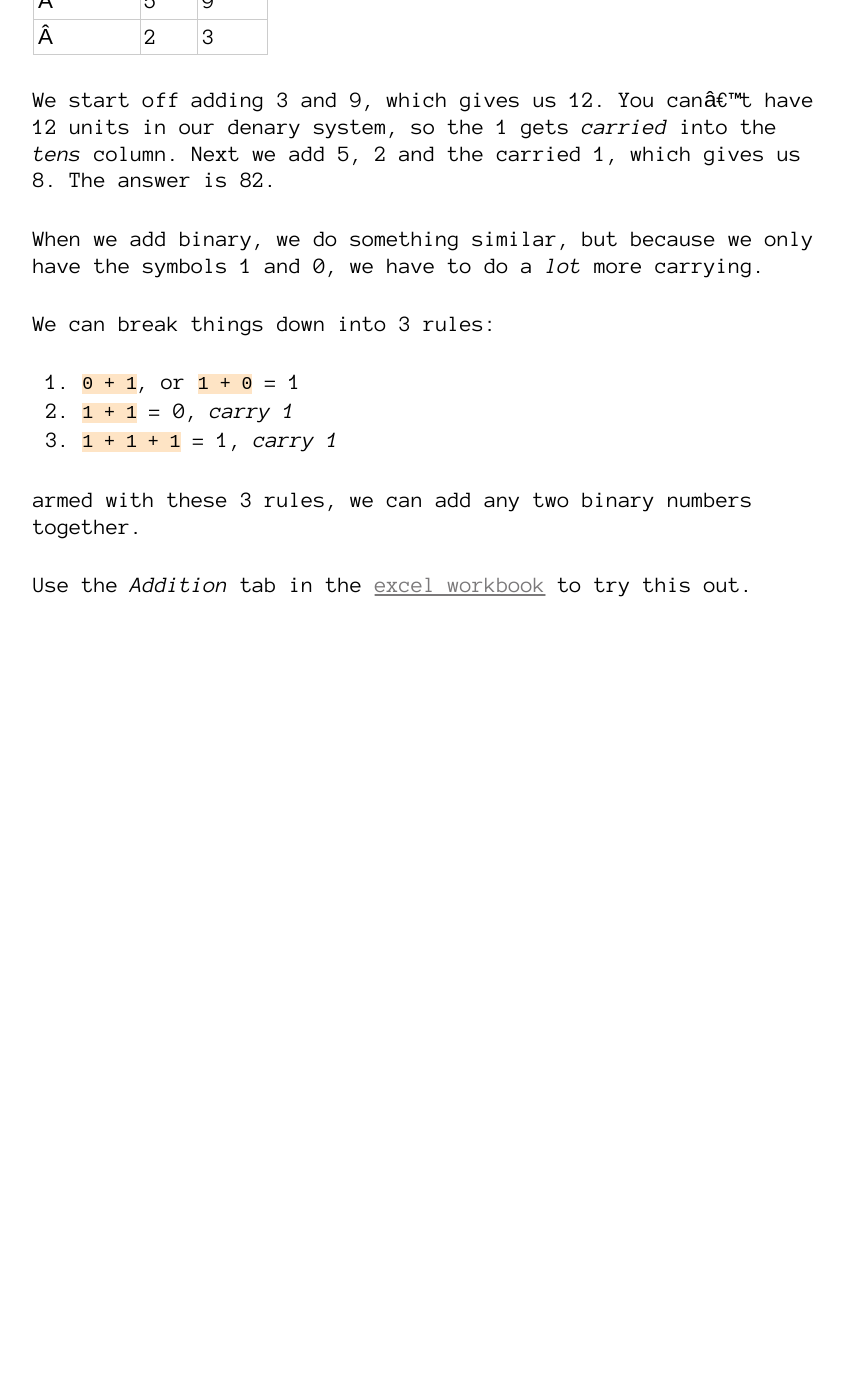
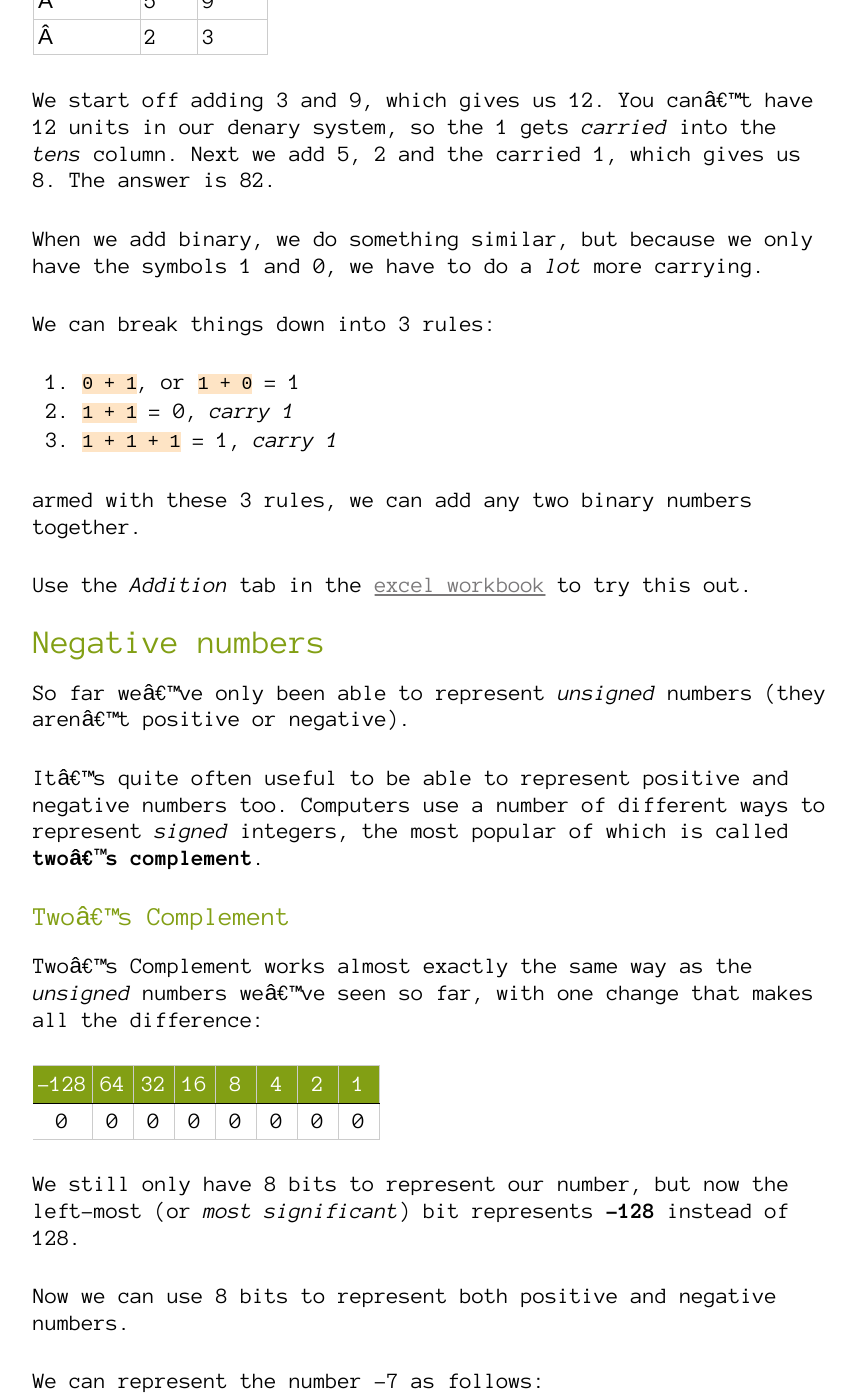
Before and after one commit to MalphasWats/computing.codes, a Jekyll site: the page built from KS3/binary.markdown, in a window 1280 px wide and 1400 px high, scrolled down 3073 px. Shown: the whole window, without its empty margins (207-1063 px from the left). Built offline with Jekyll 4.4.1, drawn with Linux system fonts in a browser that asks for light colours; before the commit the page ends 3703 px from its top, so only the background shows below that; some of the changed text lies outside the part shown.

Commit message:
added negative nums and subtraction

````diff
--- a/KS3/binary.markdown
+++ b/KS3/binary.markdown
@@ -147,3 +147,85 @@
 armed with these 3 rules, we can add any two binary numbers together.
 
 Use the *Addition* tab in the [excel workbook](../GCSE/resources/Binary_arithmetic.xlsx) to try this out.
+
+## Negative numbers
+
+So far we've only been able to represent *unsigned* numbers (they aren't positive or negative).
+
+It's quite often useful to be able to represent positive and negative numbers too. Computers use a number of different ways to represent *signed* integers, the most popular of which is called **two's complement**.
+
+### Two's Complement
+
+Two's Complement works almost exactly the same way as the *unsigned* numbers we've seen so far, with one change that makes all the difference:
+
+<table class="number_system binary" id="twocomp">
+<tbody>
+<tr><th>-128</th><th>64</th><th>32</th><th>16</th><th>8</th><th>4</th><th>2</th><th>1</th></tr>
+<tr><td class="zero">0</td><td class="zero">0</td><td class="zero">0</td><td class="zero">0</td><td class="zero">0</td><td class="zero">0</td><td class="zero">0</td><td class="zero">0</td></tr>
+</tbody></table>
+
+<script type="text/javascript">
+
+(function()
+{
+	var t = document.getElementById('twocomp')
+	td = t.getElementsByTagName('td')
+	for (var i=0; i<td.length; i++)
+	{
+		td[i].onclick = function(e)
+		{
+			if (this.innerHTML == '1') { this.innerHTML = '0'; this.className='zero'; }
+			else { this.innerHTML = '1'; this.className='one'; }
+		}.bind(td[i])
+	}
+})()
+
+</script>
+
+We still only have 8 bits to represent our number, but now the left-most (or *most significant*) bit represents **-128** instead of 128.
+
+Now we can use 8 bits to represent both positive and negative numbers.
+
+We can represent the number -7 as follows:
+
+<table class="number_system binary">
+<tbody>
+<tr><th>-128</th><th>64</th><th>32</th><th>16</th><th>8</th><th>4</th><th>2</th><th>1</th></tr>
+<tr><td>1</td><td>1</td><td>1</td><td>1</td><td>1</td><td>0</td><td>0</td><td>1</td></tr>
+</tbody></table>
+
+which is equivalent to the sum ` -128 + 64 + 32 + 16 + 8 + 1 ` which is -7.
+
+## Subtraction
+
+Computers can't subtract.
+
+But they're still really good at addition! Consider that the following sum can be written out in several ways:
+
+``` 2 - 1 = 1
+ 2 + (-1) = 1
+ -1 + 2 = 1
+```
+
+We can use this, along with our Two's Complement to do subtraction.
+
+Let's use the sum above `2 - 1`
+
+first, we need the numbers represented in binary:
+
+<table class="number_system binary">
+<tbody>
+<tr><th>-128</th><th>64</th><th>32</th><th>16</th><th>8</th><th>4</th><th>2</th><th>1</th></tr>
+<tr><td>0</td><td>0</td><td>0</td><td>0</td><td>0</td><td>0</td><td>1</td><td>0</td></tr>
+<tr><td>1</td><td>1</td><td>1</td><td>1</td><td>1</td><td>1</td><td>1</td><td>1</td></tr>
+</tbody></table>
+
+The top number is positive 2, the second number is negative 1, represented using Two's Complement. Now if we add the numbers together using our addition rules:
+
+<table class="number_system binary">
+<tbody>
+<tr><th>-128</th><th>64</th><th>32</th><th>16</th><th>8</th><th>4</th><th>2</th><th>1</th></tr>
+<tr><td>0</td><td>0</td><td>0</td><td>0</td><td>0</td><td>0</td><td>0</td><td>1</td></tr>
+</tbody></table>
+
+We get the answer we were expecting!
````
